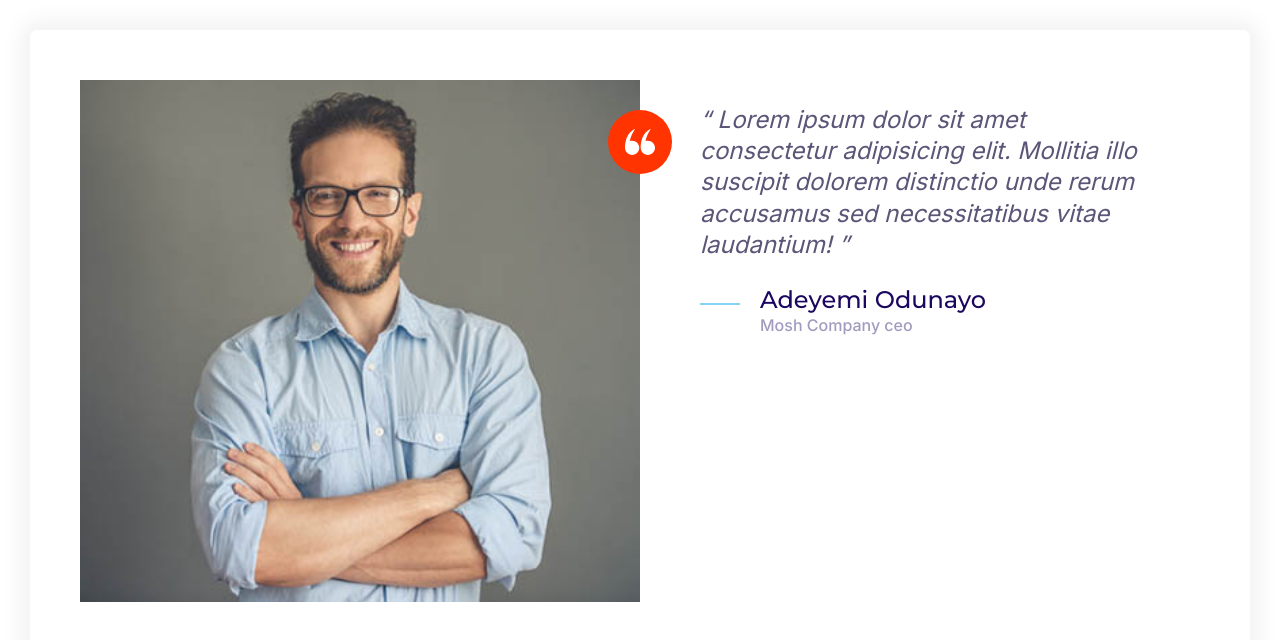
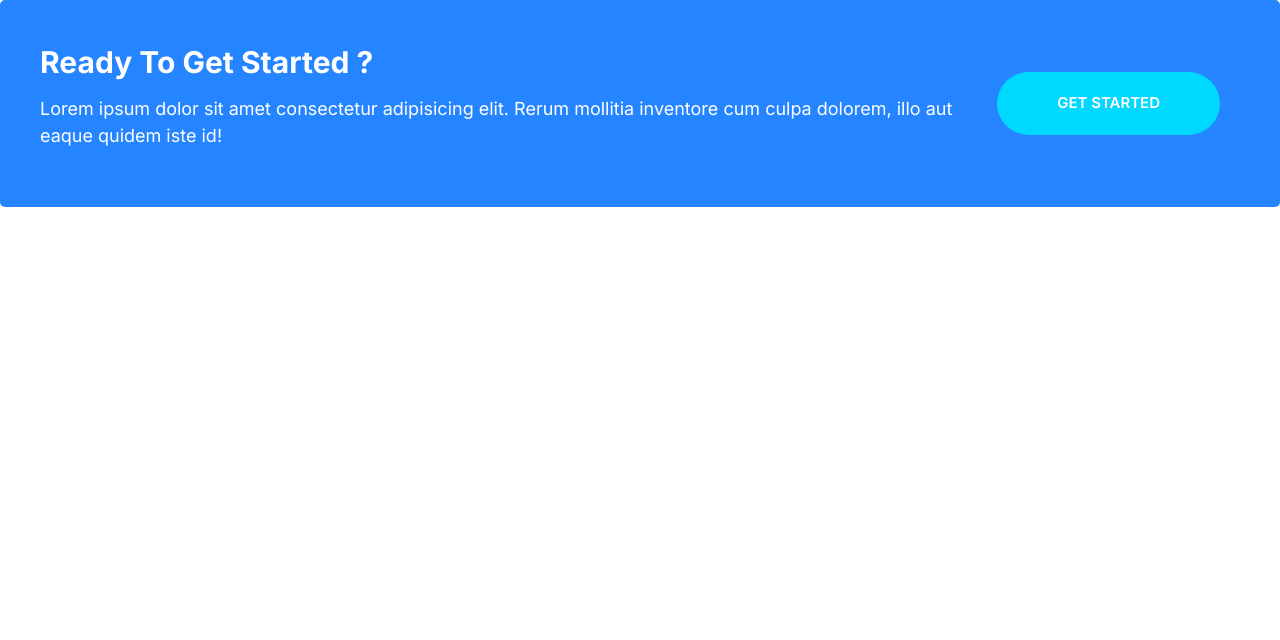
Before and after one commit to odman18/Moshify, a plain HTML site: page index.html in a window 1280 px wide. Drawn offline with Linux system fonts and the light colour scheme.

Commit message:
Build the callout component

```diff
--- a/css/style.css
+++ b/css/style.css
@@ -197,6 +197,10 @@ color: #fff;
 .btn--outline:hover{
     background:var(--color-heading) ;
     color: #fff;
+}
+.btn--stretched{
+     padding-left: 6rem;
+     padding-right: 6rem;
 }
 .btn--block{
     width: 100%;
@@ -413,3 +417,37 @@ content: open-quote;
     }
 
 }
+/*Callout*/
+.callout{
+    padding: 4rem;
+    border-radius: 5px;
+}
+.callout--primary{
+    background: var(--color-primary);
+    color: #fff;
+}
+.callout__heading{
+    color: #fff;
+    margin-top: 0;
+    font-size: 3rem;
+}
+.callout .btn{
+    align-self:center ;
+    justify-self: center;
+}
+.callout__content{
+    text-align: center;
+}
+@media screen and (min-width: 768px){
+    .callout .grid--col-2{
+        grid-template-columns: 1fr auto;
+    }
+    .callout__content{
+        text-align: left;
+    }
+    .callout .btn{
+        justify-self: start;
+        margin: 0 2rem;
+    }
+
+}
--- a/index.html
+++ b/index.html
@@ -20,37 +20,17 @@
     <link rel="stylesheet" href="css/style.css" />
     <title>Document</title>
   </head>
-  <body style="padding: 3rem">
-    <div class="card testimonial">
+  <body>
+    <div class="callout callout--primary">
       <div class="grid grid--col-2">
-        <div class="testimonial__image">
-          <img src="Images/testimonial.jpg" alt="A happy,smiling customer" />
-          <span class="icon-container icon-container--accent">
-            <svg class="icon icon--white icon--small">
-              <use xlink:href="images/sprite.svg#quotes"></use>
-            </svg>
-          </span>
+        <div class="callout__content">
+          <h2 class="callout__heading">Ready To Get Started ?</h2>
+          <p>
+            Lorem ipsum dolor sit amet consectetur adipisicing elit. Rerum
+            mollitia inventore cum culpa dolorem, illo aut eaque quidem iste id!
+          </p>
         </div>
-        <blockquote class="quote">
-          <p class="quote__text">
-            Lorem ipsum dolor sit amet consectetur adipisicing elit. Mollitia
-            illo suscipit dolorem distinctio unde rerum accusamus sed
-            necessitatibus vitae laudantium!
-          </p>
-          <footer>
-            <div class="media">
-              <div class="media__image">
-                <svg class="icon icon--primary quote__line">
-                  <use xlink:href="images/sprite.svg#line"></use>
-                </svg>
-              </div>
-              <div class="media__body">
-                <h3 class="media__title quote__author">Adeyemi Odunayo</h3>
-                <p class="quote__organization">Mosh Company ceo</p>
-              </div>
-            </div>
-          </footer>
-        </blockquote>
+        <a href="#" class="btn btn--secondary btn--stretched">Get started</a>
       </div>
     </div>
   </body>
```
Also changed, not shown: components/callout.html (added, +12 -0 lines).
